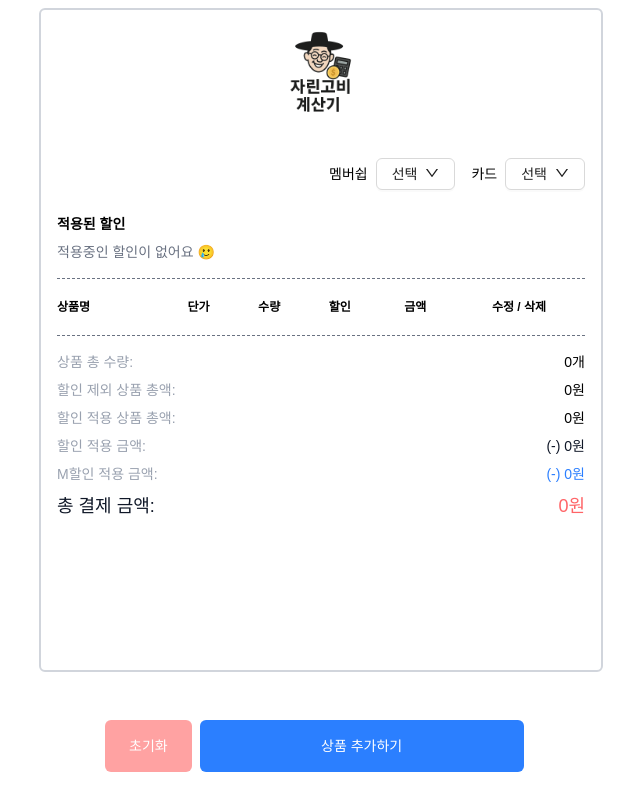
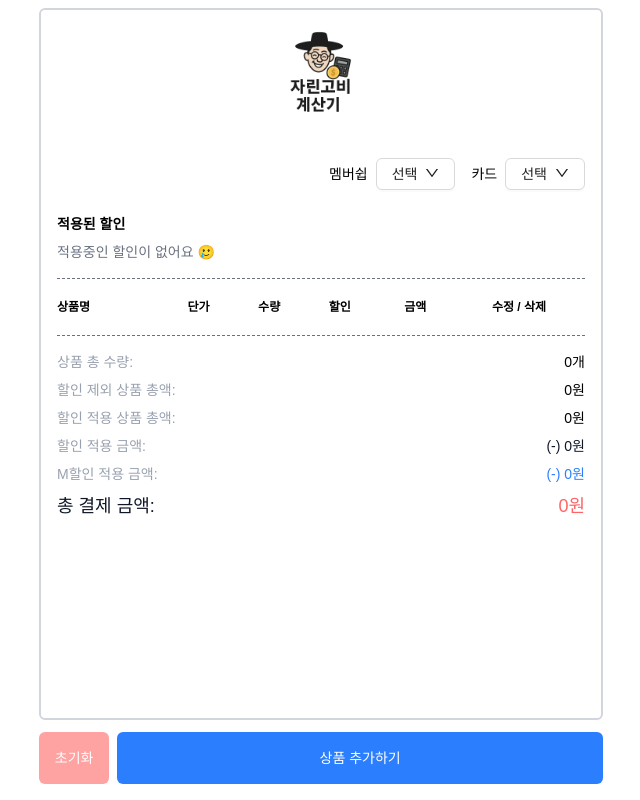
Before and after one commit to mkiz0403/m.caculator, a Next.js app: page /caculator in a window 1280 px wide. Shown: the whole page, without its empty margins (319-959 px from the left). Built offline with nearby package versions, Linux system fonts and the light colour scheme.

Commit message:
refector : 하단 버튼 ui 수정

```diff
--- a/src/app/caculator/page.tsx
+++ b/src/app/caculator/page.tsx
@@ -246,7 +246,7 @@ export default function Receipt() {
 	const confirmResetAll = () => {
 		Modal.confirm({
 			title: '전체 초기화',
-			content: `모든 상품과 선택한 할인 설정을 초기화합니다.\n 모든 설정을 초기화 하시겠습니까? `,
+			content: `모든 상품과 선택한 할인 설정을 초기화합니다. \n 모든 설정을 초기화 하시겠습니까? `,
 			okText: '초기화',
 			cancelText: '취소',
 			okButtonProps: { danger: true },
@@ -307,7 +307,7 @@ export default function Receipt() {
 	};
 
 	return (
-		<div className="min-h-full w-full overflow-y-auto p-2 pb-32">
+		<div className="min-h-full w-full overflow-y-auto p-2 pb-20">
 			<div className="min-h-full w-full rounded-md border-2 border-gray-300 p-4">
 				<div className="flex flex-col gap-4">
 					<div className="flex items-center justify-center">
@@ -687,15 +687,15 @@ export default function Receipt() {
 								/>
 							</Modal>
 							<div className="fixed inset-x-0 bottom-0 z-50">
-								<div className="mx-auto flex w-full max-w-md gap-2 bg-white px-2 pt-3 pb-[max(env(safe-area-inset-bottom),0.75rem)]">
+								<div className="mx-auto flex w-full max-w-[580px] gap-2 bg-white px-2 pt-1 pb-4">
 									<button
-										className="mb-4 rounded-md bg-red-300 px-6 py-4 text-sm text-white"
+										className="w-20 rounded-md bg-red-300 px-2 py-4 text-sm text-white"
 										onClick={confirmResetAll}
 									>
 										초기화
 									</button>
 									<button
-										className="mb-4 w-3/4 rounded-md bg-blue-500 px-6 py-4 text-sm text-white"
+										className="w-full rounded-md bg-blue-500 px-6 py-4 text-sm text-white"
 										onClick={showDtailModalModal}
 									>
 										상품 추가하기
```
